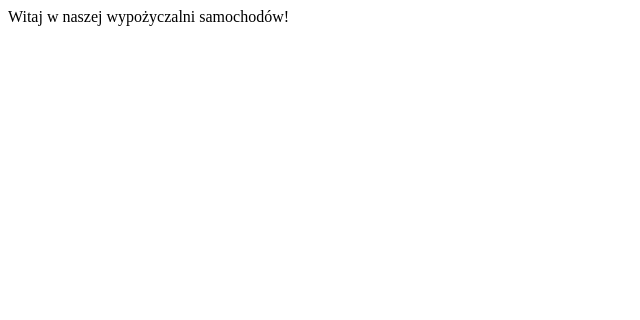
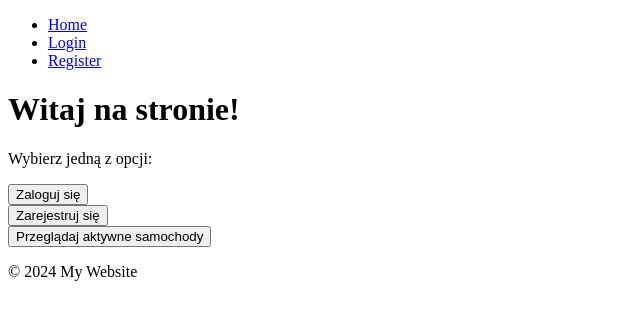
Before and after one commit to PiotrWojtalewicz/Car_rental_inz, a Django app: page / in a window 1280 px wide. Shown: the top 320 px of the page, without its empty margins (0-640 px from the left). Run offline with Django 5.2, Linux system fonts and the light colour scheme.

Commit message:
dziedziczenie wszystko działa

```diff
--- a/app/urls.py
+++ b/app/urls.py
@@ -4,11 +4,13 @@ from .views import login_view, logout_view
 
 urlpatterns = [
     path('', views.home, name='home'),  # Domyślny widok
+    # Widoki dotyczące samochodów
     path('cars/', views.car_list, name='car_list'),
     path('cars/<int:car_id>/', views.car_detail, name='car_detail'),
     path('cars/add/', views.car_create, name='car_create'),
     path('cars/<int:car_id>/edit/', views.car_update, name='car_update'),
     path('cars/<int:car_id>/delete/', views.car_delete, name='car_delete'),
+    #widoki logowania
     path('register/', views.register, name='register'),
     path('login/', login_view, name='login'),
     path('logout/', logout_view, name='logout')
--- a/app/views.py
+++ b/app/views.py
@@ -8,7 +8,8 @@ from .forms import LoginForm
 
 
 def home(request):
-    return HttpResponse("Witaj w naszej wypożyczalni samochodów!")
+    # return HttpResponse("Witaj w naszej wypożyczalni samochodów!")
+    return render(request, 'app/home.html')
 def car_list(request):
     cars = Car.objects.all()  # Pobranie wszystkich samochodów
     return render(request, 'app/car_list.html', {'cars': cars})
--- /dev/null
+++ b/templates/app/home.html
@@ -0,0 +1,24 @@
+{% extends 'base.html' %}
+
+{% block content %}
+    <h1>Witaj na stronie!</h1>
+    <p>Wybierz jedną z opcji:</p>
+
+    <div>
+        <a href="{% url 'login' %}">
+            <button>Zaloguj się</button>
+        </a>
+    </div>
+
+    <div>
+        <a href="{% url 'register' %}">
+            <button>Zarejestruj się</button>
+        </a>
+    </div>
+
+    <div>
+        <a href="{% url 'car_list' %}">
+            <button>Przeglądaj aktywne samochody</button>
+        </a>
+    </div>
+{% endblock %}
--- a/templates/app/login.html
+++ b/templates/app/login.html
@@ -1,5 +1,5 @@
-{#{% extends 'base.html' %}#}
-{#{% block content %}#}
+{% extends 'base.html' %}
+{% block content %}
 <!DOCTYPE html>
 <html>
 <head>
@@ -14,4 +14,4 @@
     </form>
 </body>
 </html>
-{#{% endblock %}#}
+{% endblock %}
--- /dev/null
+++ b/templates/base.html
@@ -0,0 +1,31 @@
+<!DOCTYPE html>
+<html lang="en">
+<head>
+    <meta charset="UTF-8">
+    <meta name="viewport" content="width=device-width, initial-scale=1.0">
+    <title>{% block title %}My Website{% endblock %}</title>
+</head>
+<body>
+    <header>
+        <nav>
+            <ul>
+                <li><a href="{% url 'car_list' %}">Home</a></li>
+                {% if user.is_authenticated %}
+                    <li><a href="{% url 'logout' %}">Logout</a></li>
+                {% else %}
+                    <li><a href="{% url 'login' %}">Login</a></li>
+                    <li><a href="{% url 'register' %}">Register</a></li>
+                {% endif %}
+            </ul>
+        </nav>
+    </header>
+    <main>
+        {% block content %}
+        <!-- Główna zawartość strony -->
+        {% endblock %}
+    </main>
+    <footer>
+        <p>&copy; 2024 My Website</p>
+    </footer>
+</body>
+</html>
```
